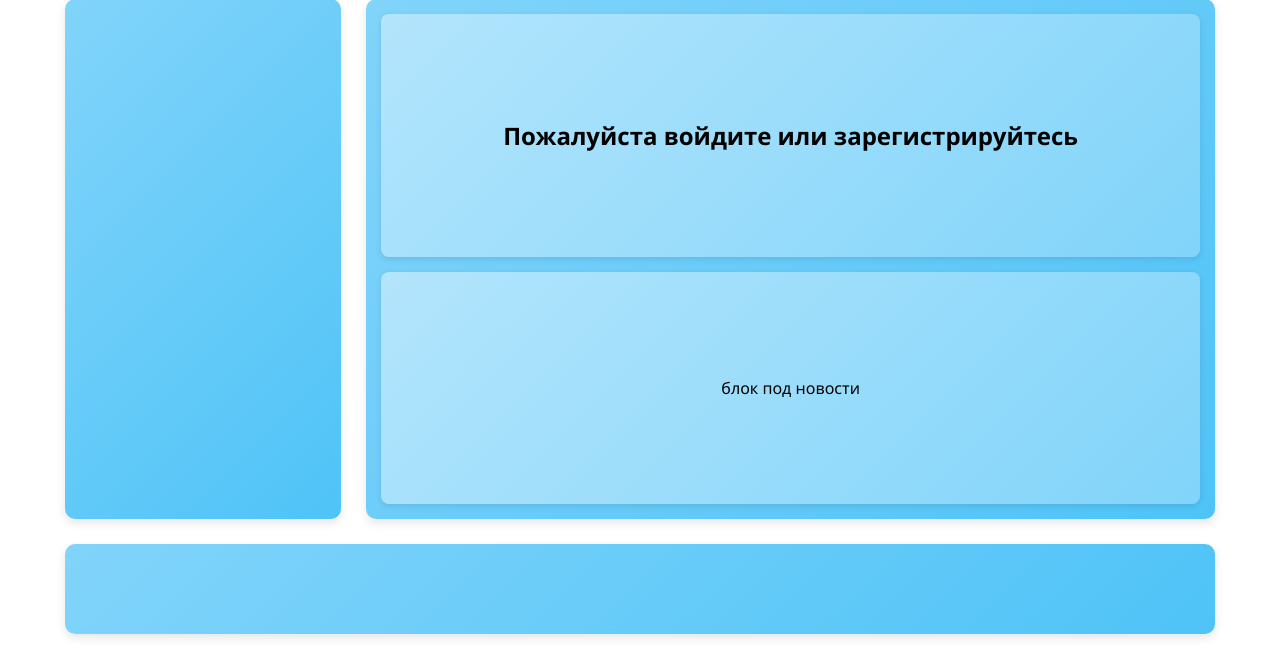
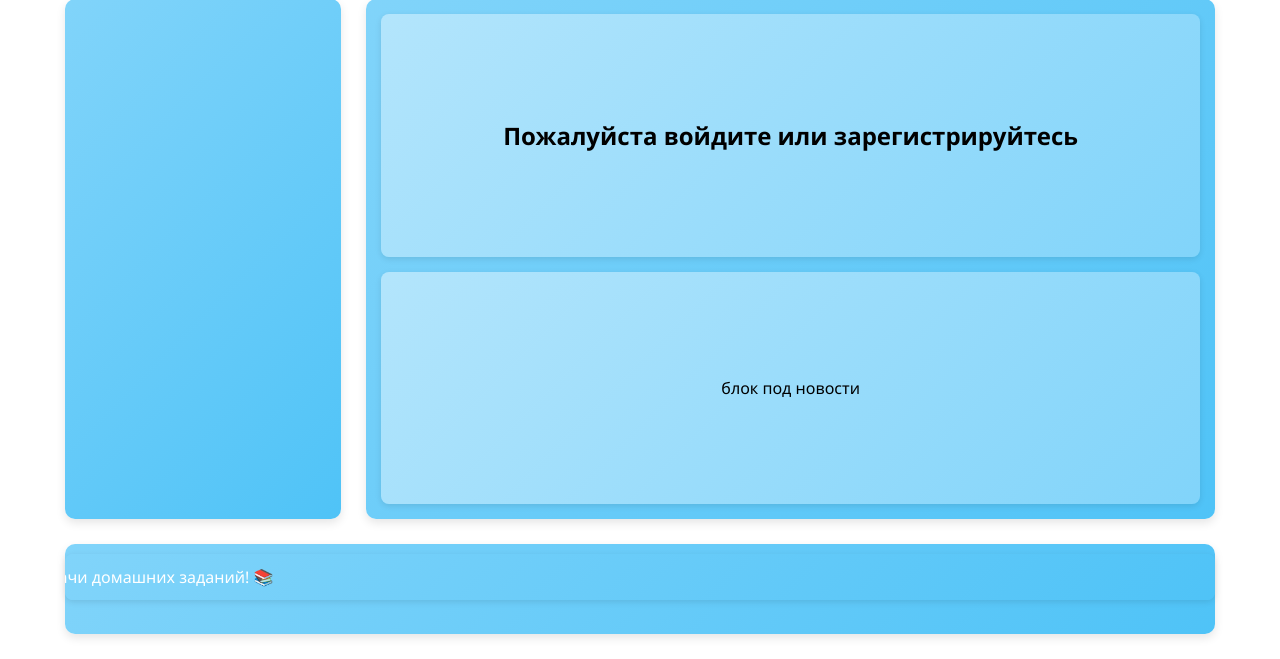
Before and after one commit to CeRBeR-dog/Homework_second_stage, a Django app: page / in a window 1280 px wide. Shown: the part 141-800 px from the top of the page. Run offline with Django 5.2, Linux system fonts and the light colour scheme.

Commit message:
post version 16

```diff
--- a/12/electronic_diary/main/views.py
+++ b/12/electronic_diary/main/views.py
@@ -3,6 +3,7 @@
 from django.views.generic import ListView, DetailView, CreateView, UpdateView, DeleteView
 from django.db.models import Q
 from django.urls import reverse_lazy, reverse
+from django.core.paginator import Paginator
 
 from django.contrib.auth.decorators import login_required
 from django.contrib.auth.mixins import LoginRequiredMixin
@@ -24,8 +25,14 @@
 @login_required(login_url='/login/')
 def students(request):
     students = Student.objects.all()
+    paginator_student = Paginator(students, 15)
+
+    page_number = request.GET.get('page')
+    page_obj = paginator_student.get_page(page_number)
+
     return render(request, 'main/students.html',
-                    context={'students':students})
+                    context={'students': students,
+                             'page_obj': page_obj})
 
 
 def student_detail(request, student_id):
--- a/12/electronic_diary/static/css/main.css
+++ b/12/electronic_diary/static/css/main.css
@@ -270,6 +270,33 @@
     box-shadow: 0 2px 6px rgba(0,0,0,0.1);
 }
 
+.marq_container {
+    width: 100%;
+    overflow: hidden;
+    background: linear-gradient(135deg, #81d4fa, #4fc3f7); /* как у header */
+    color: #ffffff;
+    border-radius: 8px;
+    box-shadow: 0 2px 6px rgba(0,0,0,0.1);
+    white-space: nowrap;
+    margin: 10px 0;
+}
+
+.marq_content {
+    display: inline-block;
+    padding: 12px 0;
+    font-weight: 500;
+    animation: scroll-left 8s linear infinite;
+}
+
+.marq_container:hover .marq_content {
+    animation-play-state: paused;
+}
+
+@keyframes scroll-left {
+    0% { transform: translateX(100%); }
+    100% { transform: translateX(-100%); } /* полная прокрутка */
+}
+
 .errorlist {
     color: #d32f2f;
     font-weight: 500;
--- a/12/electronic_diary/templates/base.html
+++ b/12/electronic_diary/templates/base.html
@@ -70,13 +70,20 @@
 
 
         {% endblock %}
+
+
+
+        {% block paginator %}
+
+        {% endblock %}
     </aside>
 
     <footer class="info">
-        <marquee behavior="scroll" direction="left" loop = "infinite">
-            Данный сайт сделан в обучающих целях
-        </marquee>
-
+        <div class ="marq_container">
+            <div class="marq_content">
+                <span>🎓 Горячие новости: сегодня последний день сдачи домашних заданий! 📚</span>
+            </div>
+        </div>
     </footer>
 
 
```
Also changed, not shown: 12/electronic_diary/main/templates/main/students.html (+30 -1 lines), 12/electronic_diary/db.sqlite3.
